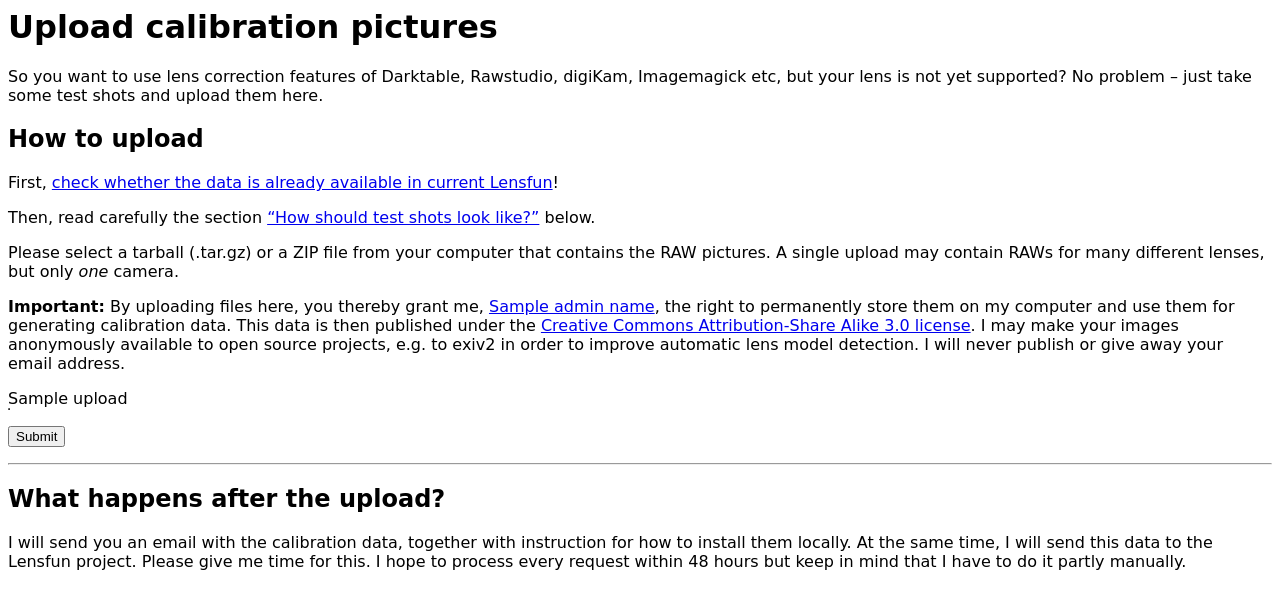
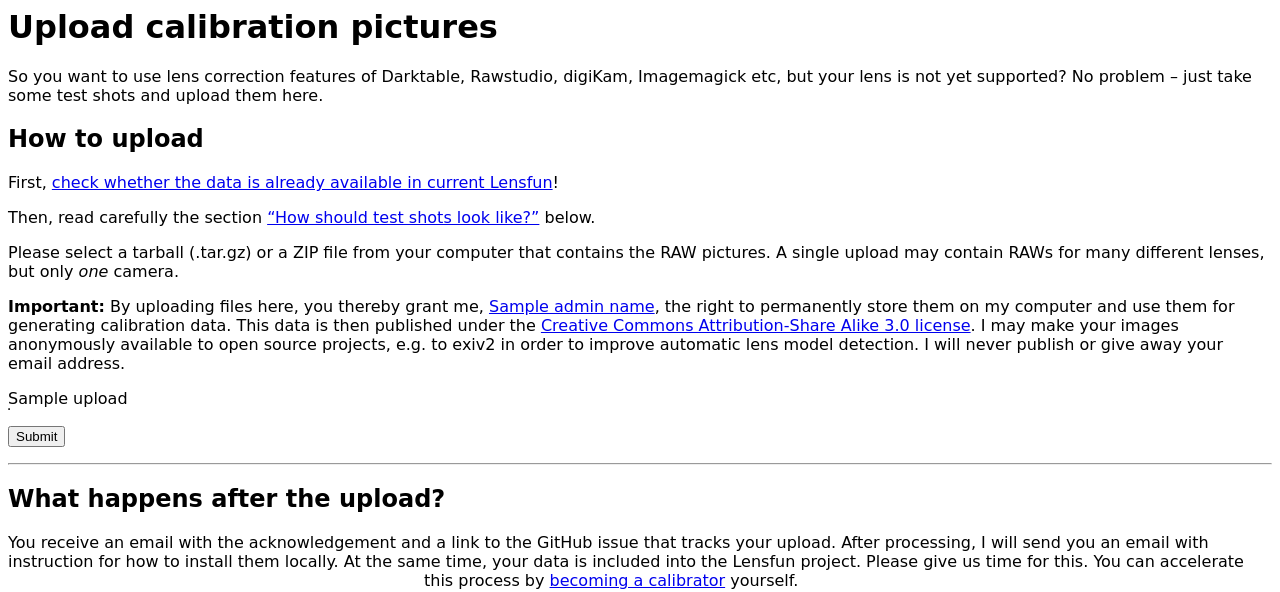
Before and after one commit to lensfun/lensfun, a Django app: template tools/calibration_webserver/calibration/templates/calibration/upload.html in a window 1280 px wide. Shown: the top 592 px of the page. Run offline with Django 3.2, Linux system fonts and the light colour scheme; the template is opened without the code that fills it: most values are stand-ins (such as "Sample title", 1, 10 or a date in 2020).

Commit message:
Adapted upload page to the new workflow.

```diff
--- a/tools/calibration_webserver/calibration/templates/calibration/upload.html
+++ b/tools/calibration_webserver/calibration/templates/calibration/upload.html
@@ -2,10 +2,6 @@
 
 {% block content %}
 <h1>Upload calibration pictures</h1>
-
-<!--p style="color: red; font-weight: bold">Lens profiling is currently on hold
-due to other work on Lensfun.  This will last for a couple of weeks as far as I
-can see.</p-->
 
 <p>So you want to use lens correction features of Darktable, Rawstudio,
 digiKam, Imagemagick etc, but your lens is not yet supported</a>?  No problem –
@@ -44,10 +40,13 @@ address.</p>
 
 <h2>What happens after the upload?</h2>
 
-I will send you an email with the calibration data, together with instruction
-for how to install them locally.  At the same time, I will send this data to
-the Lensfun project.  Please give me time for this.  I hope to process every
-request within 48 hours but keep in mind that I have to do it partly manually.
+You receive an email with the acknowledgement and a link to the GitHub issue
+that tracks your upload.  After processing, I will send you an email with
+instruction for how to install them locally.  At the same time, your data is
+included into the Lensfun project.  Please give us time for this.  You can
+accelerate this process
+by <a href="https://github.com/lensfun/lensfun/blob/master/tools/calibration_webserver/workflow.rst">becoming
+a calibrator</a> yourself.
 
 <img style="float: left; margin-right: 1em; margin-top: 3ex; margin-bottom: 3ex"
      src="/lens_calibration_tutorial/hugin_half.png" alt="Good anti-distortion target"/>
```
